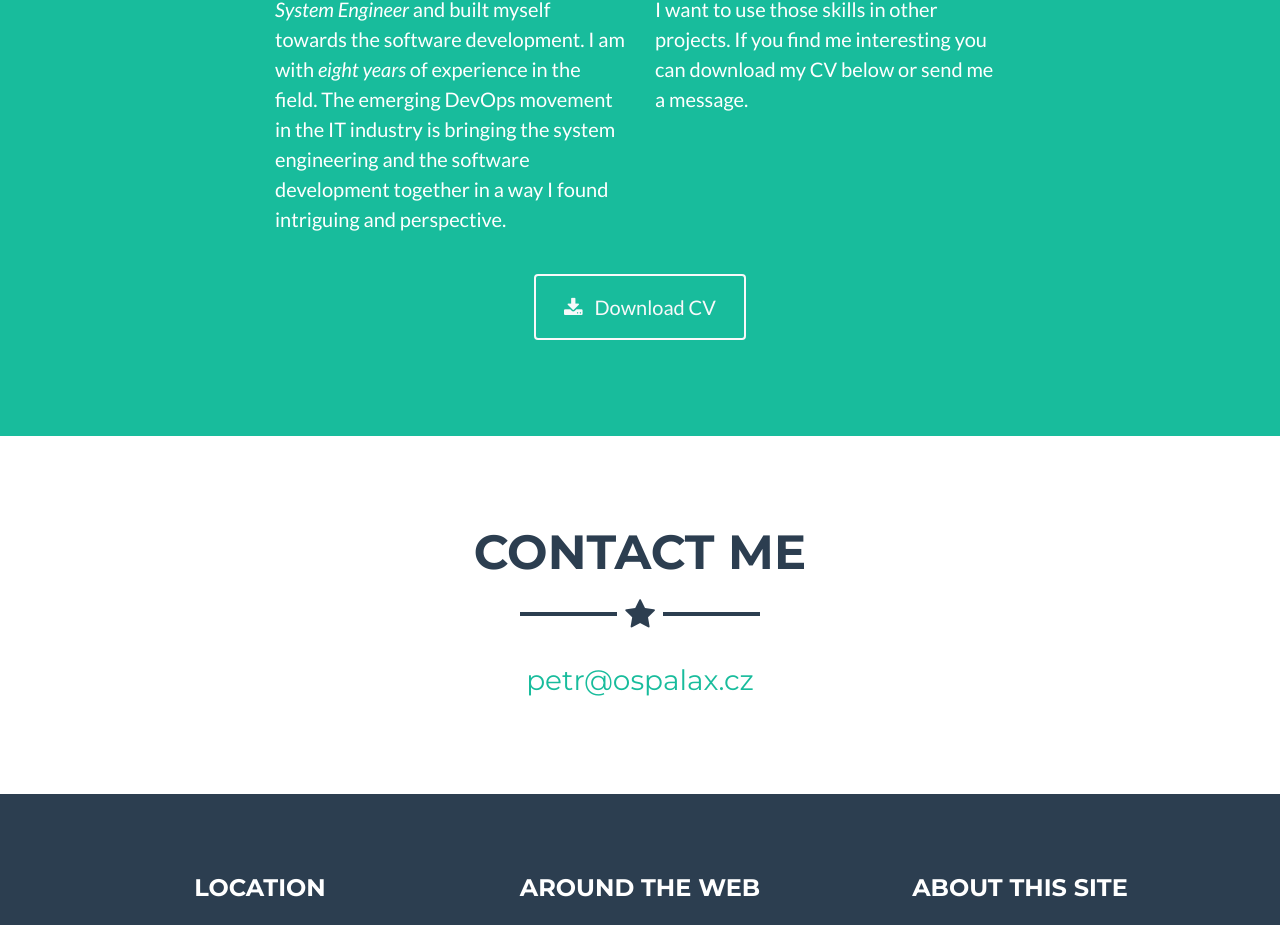
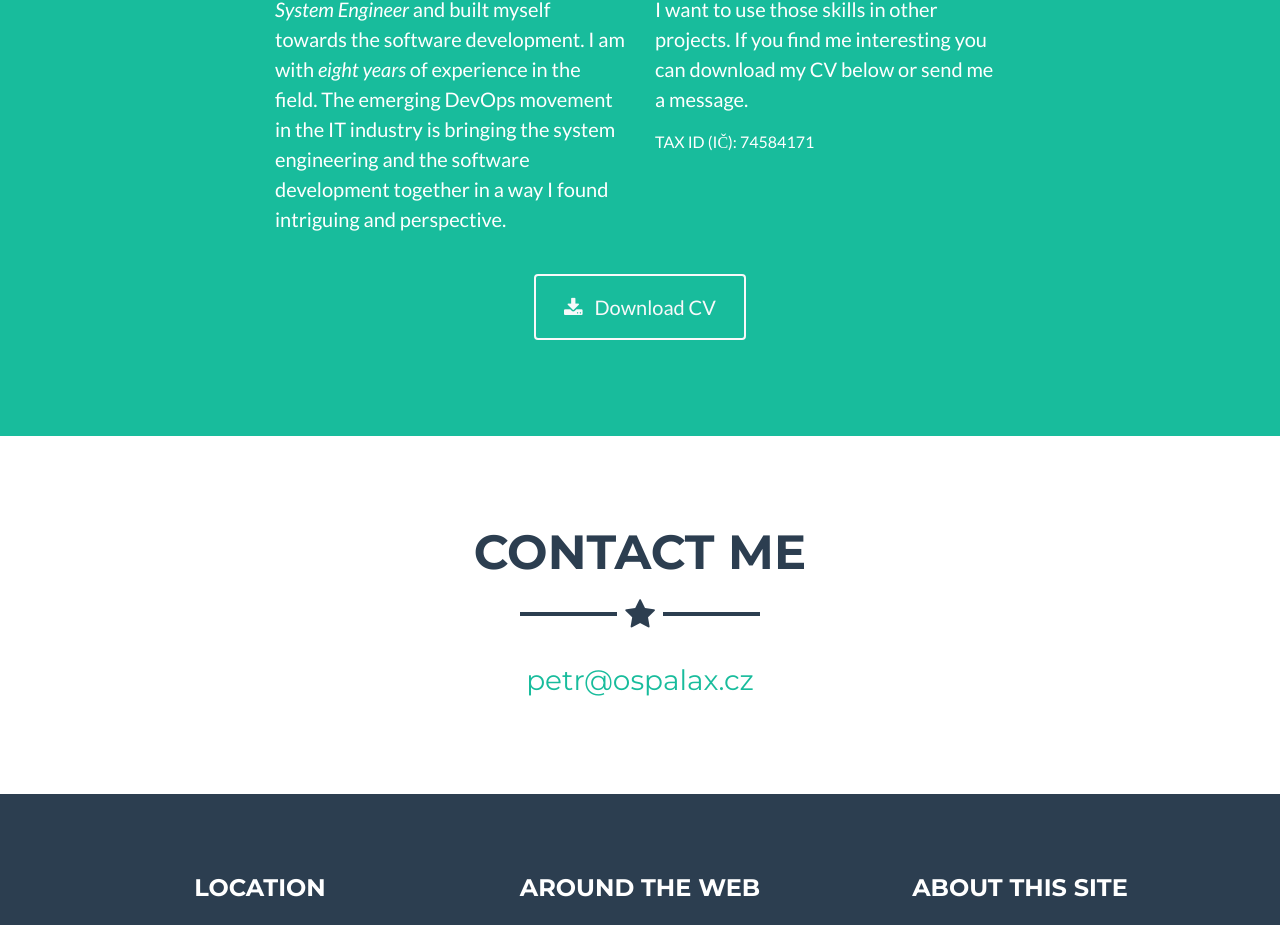
Before and after one commit to ospalax/ospalax.github.io, a plain HTML site: page index.html in a window 1280 px wide. Shown: the part 1551-2476 px from the top of the page. Drawn offline with Linux system fonts and the light colour scheme.

Commit message:
Update index.html
Signed-off-by: Petr Ospalý <petr@ospalax.cz>

```diff
--- a/index.html
+++ b/index.html
@@ -116,6 +116,9 @@
           <div class="col-lg-4 mr-auto">
             <p class="lead">
               My integrated development environment of choice is a terminal with a shell running on a Linux system. I&nbsp;can program in multiple languages and I&nbsp;want to use those skills in other projects. If you find me interesting you can download my CV below or send me a message.
+            </p>
+            <p>
+              TAX ID (IČ): 74584171
             </p>
           </div>
         </div>
```
Also changed, not shown: 1 other file.
